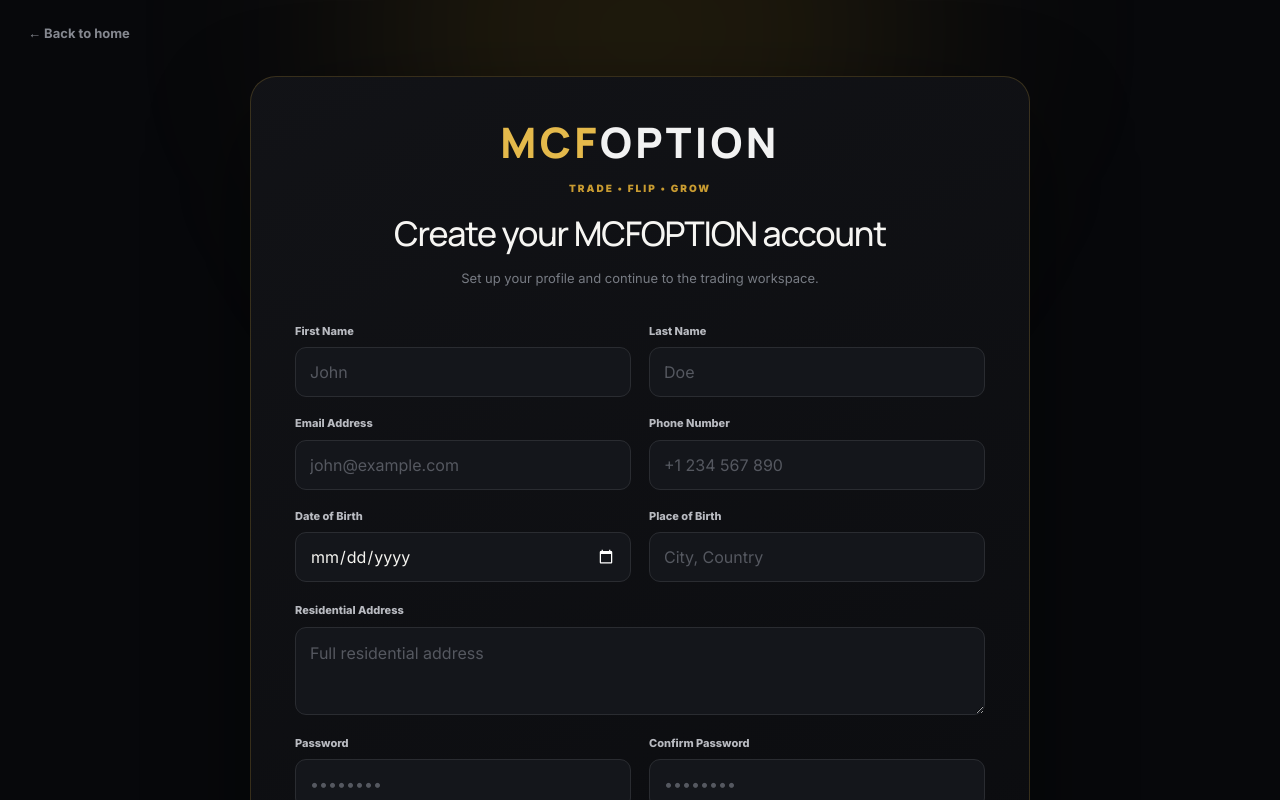
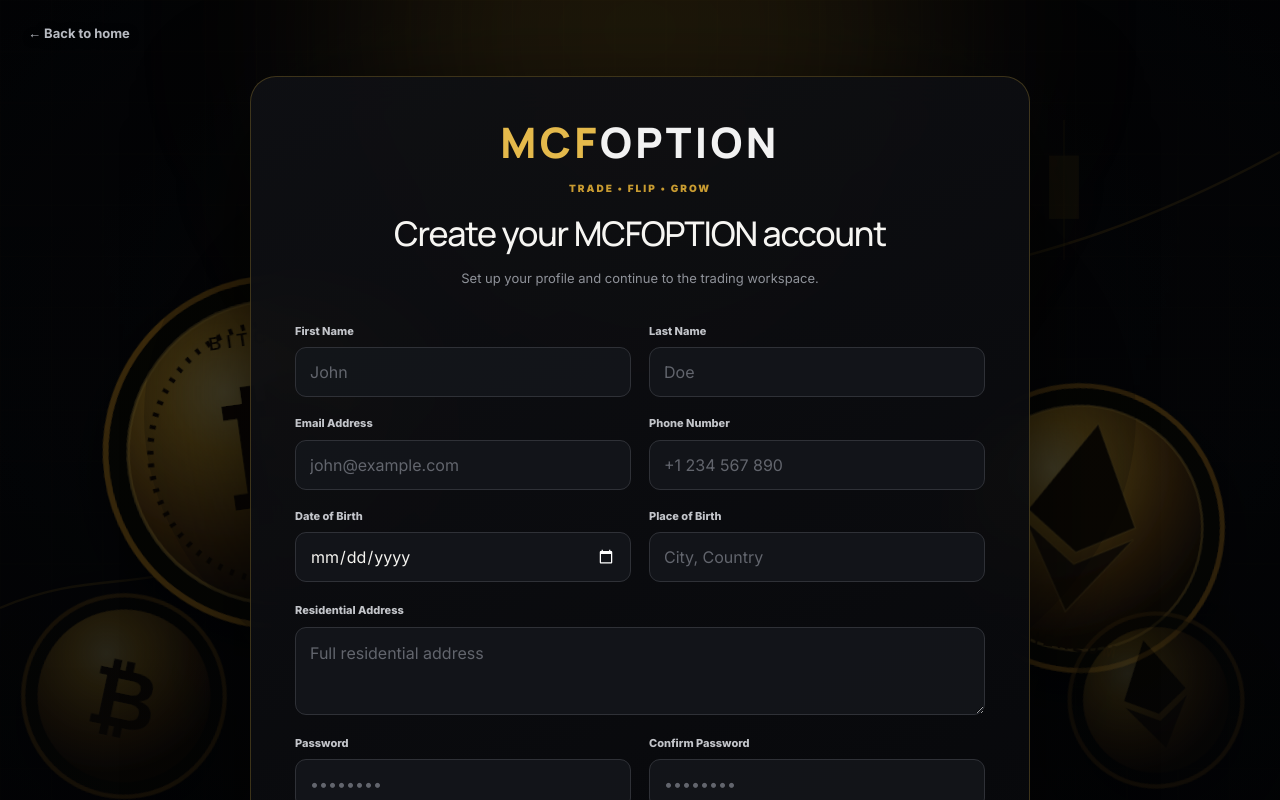
Before and after one commit to bebeksalju/mycoinflips, a Vue app in the folder source_code/: page /register in a window 1280 px wide. Built offline with nearby package versions, Linux system fonts and the light colour scheme.

Commit message:
Use crypto coin artwork on register background

```diff
--- a/source_code/src/views/Register.vue
+++ b/source_code/src/views/Register.vue
@@ -61,6 +61,7 @@
 
 <template>
     <main class="register-page">
+        <div class="background-overlay"></div>
         <div class="register-glow"></div>
         <RouterLink to="/" class="back-home">← Back to home</RouterLink>
 
@@ -135,28 +136,55 @@
 
 <style scoped>
 :global(body.mcf-register-route #app > div > header) { display: none !important; }
-.register-page { min-height: 100vh; background: #07080b; color: #f6f5f2; padding: 76px 20px 48px; position: relative; overflow: hidden; font-family: Inter, system-ui, sans-serif; }
-.register-glow { position: absolute; width: 560px; height: 560px; border-radius: 50%; background: rgba(204,155,35,.12); filter: blur(115px); top: -250px; left: 50%; transform: translateX(-50%); }
-.back-home { position: absolute; top: 24px; left: 28px; color: #858890; text-decoration: none; font-size: 13px; font-weight: 700; z-index: 2; }
+.register-page {
+    min-height: 100vh;
+    color: #f6f5f2;
+    padding: 76px 20px 48px;
+    position: relative;
+    overflow: hidden;
+    font-family: Inter, system-ui, sans-serif;
+    background-color: #050608;
+    background-image: url('../assets/mcfoption-crypto-bg.svg');
+    background-size: cover;
+    background-position: center;
+    background-repeat: no-repeat;
+    background-attachment: fixed;
+}
+.background-overlay {
+    position: absolute;
+    inset: 0;
+    background: linear-gradient(180deg, rgba(2,3,5,.42), rgba(3,4,6,.58)), radial-gradient(circle at center, rgba(0,0,0,.06), rgba(0,0,0,.38) 75%);
+    pointer-events: none;
+}
+.register-glow { position: absolute; width: 560px; height: 560px; border-radius: 50%; background: rgba(204,155,35,.13); filter: blur(115px); top: -250px; left: 50%; transform: translateX(-50%); }
+.back-home { position: absolute; top: 24px; left: 28px; color: #b8bbc2; text-decoration: none; font-size: 13px; font-weight: 700; z-index: 3; text-shadow: 0 2px 8px rgba(0,0,0,.8); }
 .back-home:hover { color: #e1b748; }
-.register-card { position: relative; z-index: 1; width: min(780px, 100%); margin: 0 auto; border: 1px solid rgba(226,182,67,.2); border-radius: 26px; background: linear-gradient(155deg, rgba(18,19,23,.98), rgba(11,12,15,.98)); box-shadow: 0 35px 100px rgba(0,0,0,.48); padding: 44px; }
+.register-card { position: relative; z-index: 2; width: min(780px, 100%); margin: 0 auto; border: 1px solid rgba(226,182,67,.24); border-radius: 26px; background: linear-gradient(155deg, rgba(15,16,20,.92), rgba(7,8,11,.94)); backdrop-filter: blur(18px); box-shadow: 0 35px 110px rgba(0,0,0,.66); padding: 44px; }
 .register-header { text-align: center; margin-bottom: 34px; }
 .brand-wordmark { display: inline-flex; align-items: baseline; justify-content: center; gap: 0; margin: 0 auto 14px; font-family: Manrope, Inter, sans-serif; font-size: clamp(28px, 4vw, 42px); font-weight: 800; letter-spacing: .08em; line-height: 1; }
 .brand-wordmark span { color: #e4b94b; }
 .brand-wordmark strong { color: #f2f2f2; font: inherit; }
 .eyebrow { color: #c89b31; font-size: 10px; letter-spacing: .2em; font-weight: 850; margin: 4px 0 12px; }
 .register-header h1 { font-family: Manrope, Inter, sans-serif; font-size: 34px; letter-spacing: -.035em; margin: 0; }
-.register-header > p:last-child { color: #777b83; font-size: 13px; margin-top: 10px; }
+.register-header > p:last-child { color: #8f9299; font-size: 13px; margin-top: 10px; }
 .register-form { display: grid; gap: 20px; }
 .form-grid { display: grid; grid-template-columns: 1fr 1fr; gap: 18px; }
 .field { display: grid; gap: 8px; }
-.field > span { color: #b8bac0; font-size: 11px; font-weight: 750; }
-.field input, .field textarea { width: 100%; box-sizing: border-box; border-radius: 11px; border: 1px solid #2a2c31; background: #14161b; color: #f5f4f0; padding: 0 14px; font: inherit; outline: none; transition: border-color .2s, box-shadow .2s, background .2s; }
+.field > span { color: #c2c4c9; font-size: 11px; font-weight: 750; }
+.field input, .field textarea { width: 100%; box-sizing: border-box; border-radius: 11px; border: 1px solid #2f3137; background: rgba(20,22,27,.88); color: #f5f4f0; padding: 0 14px; font: inherit; outline: none; transition: border-color .2s, box-shadow .2s, background .2s; }
 .field input { height: 50px; }.field textarea { padding-top: 13px; resize: vertical; min-height: 88px; }
-.field input:focus, .field textarea:focus { border-color: #c99b31; box-shadow: 0 0 0 3px rgba(201,155,49,.1); background: #17191e; }
-.field input::placeholder, .field textarea::placeholder { color: #555860; }
+.field input:focus, .field textarea:focus { border-color: #c99b31; box-shadow: 0 0 0 3px rgba(201,155,49,.1); background: rgba(23,25,30,.96); }
+.field input::placeholder, .field textarea::placeholder { color: #62656d; }
 .register-btn { min-height: 54px; margin-top: 4px; border: 0; border-radius: 11px; background: linear-gradient(135deg, #f5ce5e, #b67a17); color: #12100a; font-weight: 900; display: flex; align-items: center; justify-content: center; gap: 10px; cursor: pointer; }
 .register-btn:disabled { opacity: .7; cursor: wait; }.spinner { width: 18px; height: 18px; animation: spin .8s linear infinite; } @keyframes spin { to { transform: rotate(360deg); } }
-.signin-copy { text-align: center; color: #73767d; font-size: 13px; margin: 24px 0 0; }.signin-copy a { color: #d7ac43; font-weight: 800; text-decoration: none; }
-@media (max-width: 620px) { .register-page { padding: 68px 14px 24px; }.back-home { left: 18px; top: 20px; }.register-card { padding: 30px 20px; border-radius: 20px; }.form-grid { grid-template-columns: 1fr; gap: 16px; }.register-header h1 { font-size: 28px; }.brand-wordmark { font-size: 31px; } }
+.signin-copy { text-align: center; color: #858890; font-size: 13px; margin: 24px 0 0; }.signin-copy a { color: #d7ac43; font-weight: 800; text-decoration: none; }
+@media (max-width: 620px) {
+    .register-page { padding: 68px 14px 24px; background-position: 42% center; background-attachment: scroll; }
+    .background-overlay { background: linear-gradient(180deg, rgba(3,4,6,.52), rgba(3,4,6,.66)); }
+    .back-home { left: 18px; top: 20px; }
+    .register-card { padding: 30px 20px; border-radius: 20px; background: linear-gradient(155deg, rgba(15,16,20,.95), rgba(7,8,11,.96)); }
+    .form-grid { grid-template-columns: 1fr; gap: 16px; }
+    .register-header h1 { font-size: 28px; }
+    .brand-wordmark { font-size: 31px; }
+}
 </style>
```
